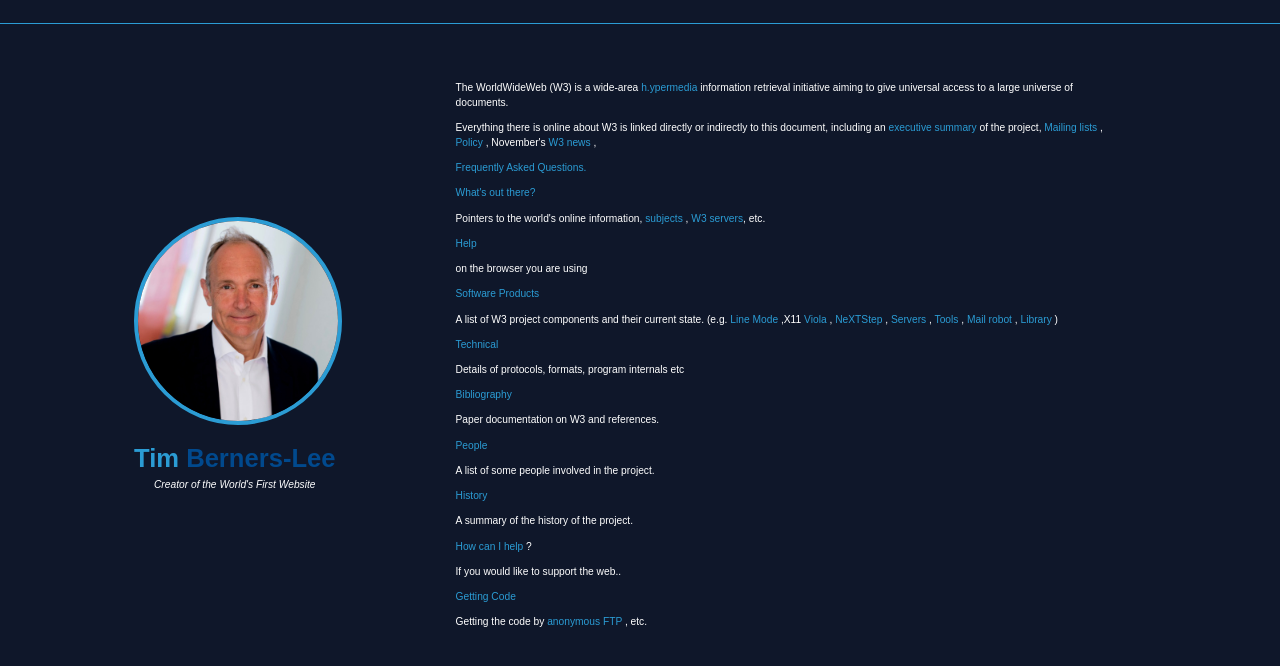
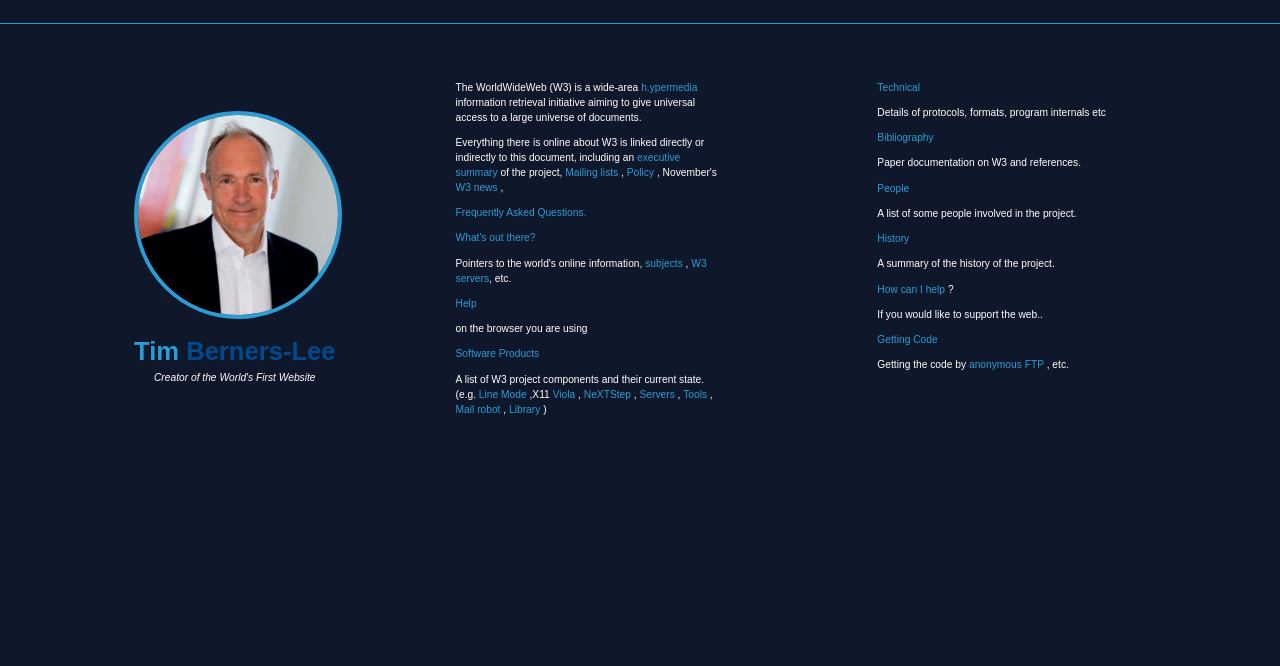
Before and after one commit to Kwagei/world-first-website-css-divinestylus, a plain HTML site: page index.html in a window 1280 px wide. Shown: the part 78-744 px from the top of the page. Drawn offline with Linux system fonts and the light colour scheme.

Commit message:
index.html

```diff
--- a/index.html
+++ b/index.html
@@ -36,6 +36,9 @@
                 <p><a href=".\Status.html">Software Products</a></p>
                 <p>A list of W3 project components and their current state. (e.g. <a href=".\Browser.html">Line Mode</a> ,X11 <a href=".\Status2.html">Viola</a> ,
                     <a href=".\WorldWideWeb.html">NeXTStep</a> , <a href=".\Overview4.html">Servers</a> , <a href=".\Overview3.html">Tools</a> , <a href=".\Overview2.html">Mail robot</a> , <a href=".\Status3.html">Library</a> )</p>
+
+            </div>
+            <div class="grid-item">
                 <p><a href=".\Technical.html">Technical</a></p>
                 <p>Details of protocols, formats, program internals etc</p>
                 <p><a href=".\Bibliography.html">Bibliography</a></p>
```
